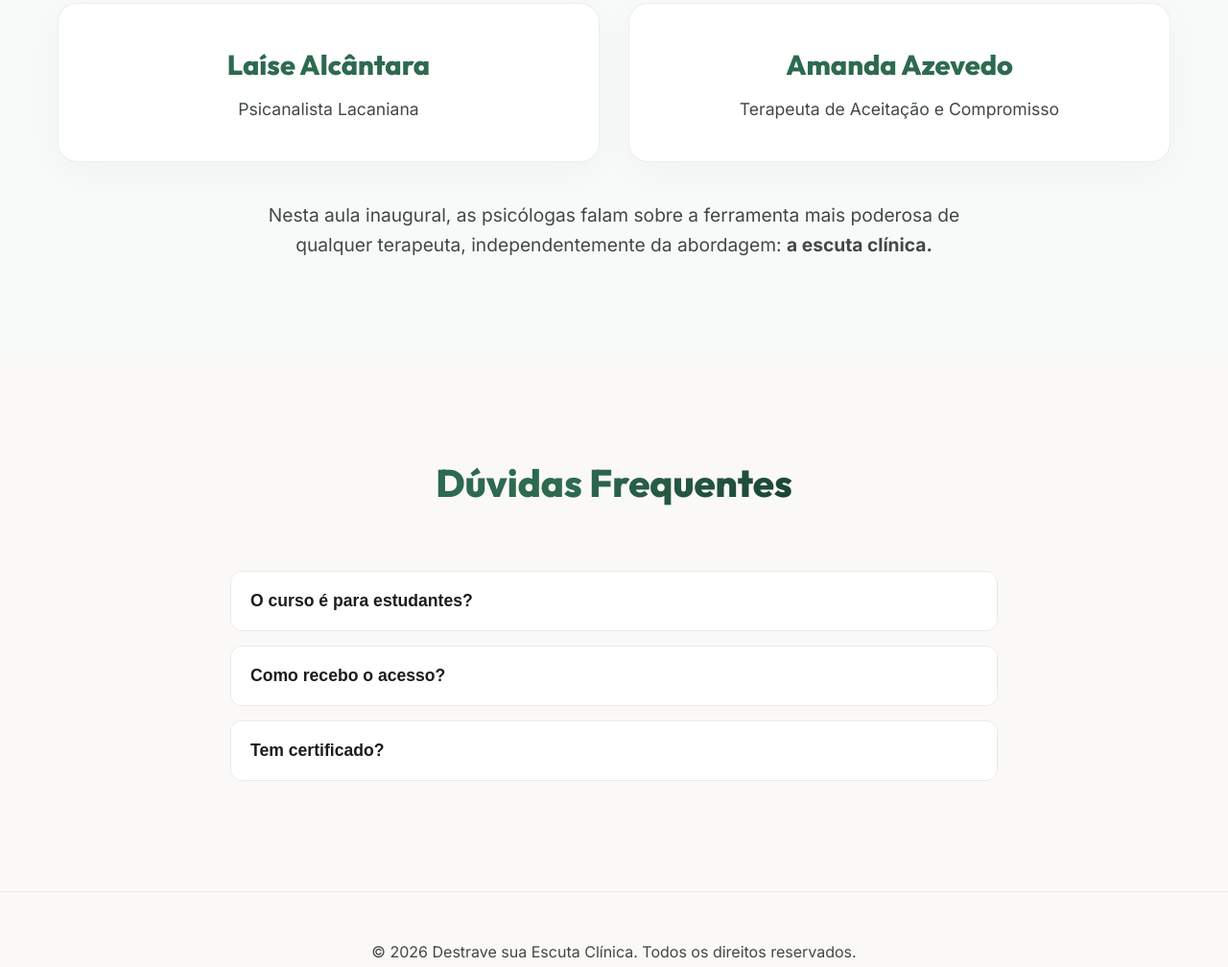
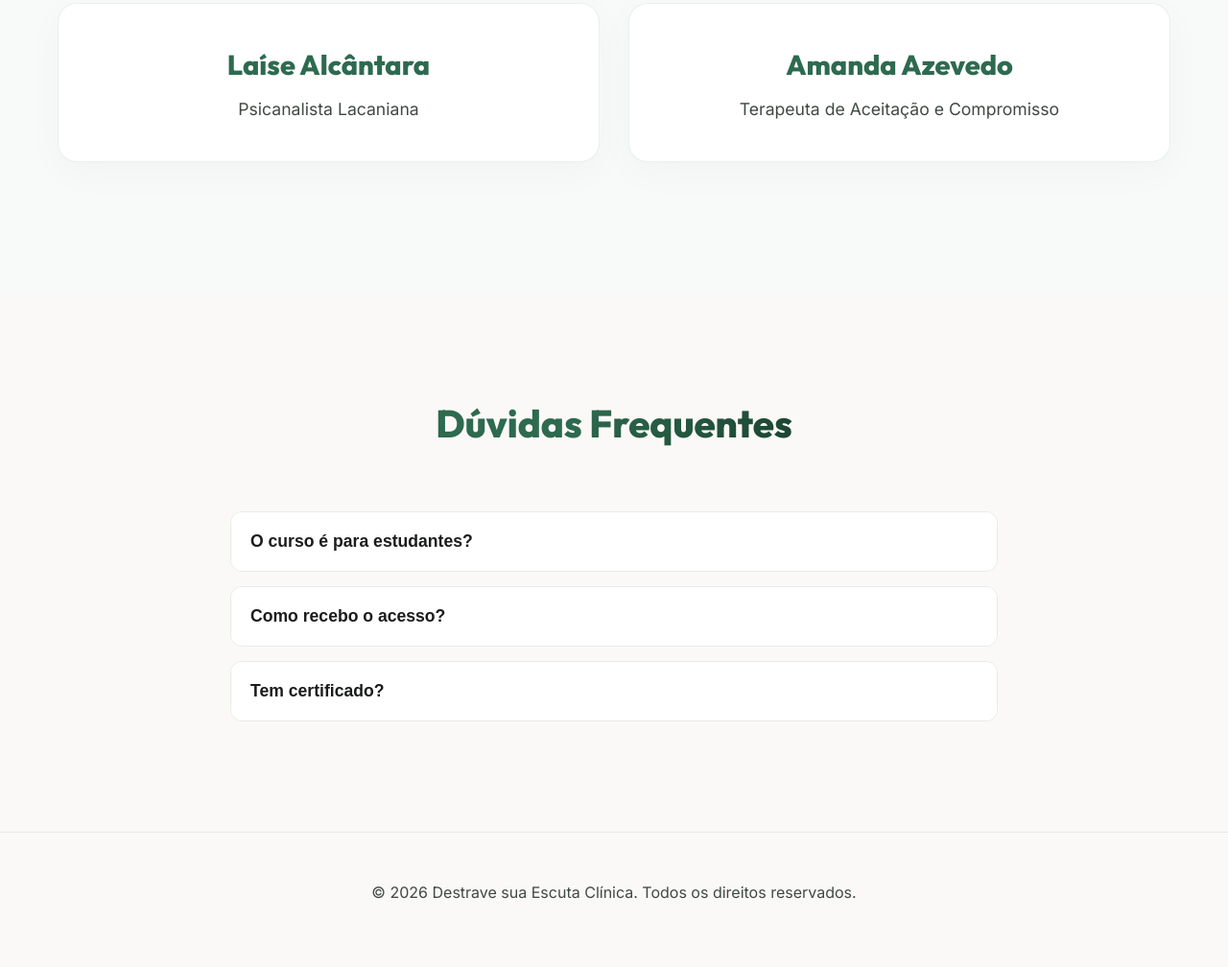
Before and after one commit to bragaleoo/destravescuta-redesign, a plain HTML site: page index.html in a window 1280 px wide. Shown: the part 3670-4678 px from the top of the page at 96% size. Drawn offline with nearby package versions, Linux system fonts and the light colour scheme.

Commit message:
Remove instructor description text and fix HTML structure

```diff
--- a/index.html
+++ b/index.html
@@ -168,9 +168,6 @@
                         <p class="instructor-role">Terapeuta de Aceitação e Compromisso</p>
                     </div>
                 </div>
-                <p class="instructors-description">
-                    Nesta aula inaugural, as psicólogas falam sobre a ferramenta mais poderosa de qualquer terapeuta, independentemente da abordagem: <strong>a escuta clínica.</strong>
-                </p>
             </div>
         </section>
 
```
